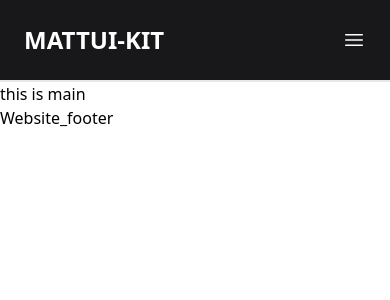
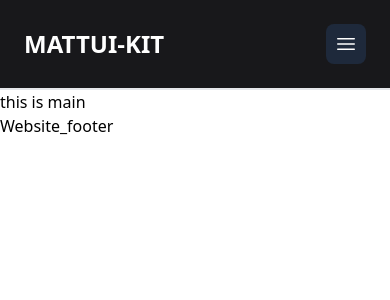
Before and after one commit to MattFreelanceWeb/mattui-kit, a Next.js app: page / in a window 390 px wide. Shown: the top 300 px of the page. Built offline with nearby package versions, Linux system fonts and the light colour scheme.

Commit message:
💄 add bg-slate-800 on the togglebtn menu for better ux

```diff
--- a/components/navigation/Website_navbar.tsx
+++ b/components/navigation/Website_navbar.tsx
@@ -85,7 +85,7 @@ function Website_navbar({}: Props) {
           onClick={() => {
             setToggleMenu(!toggleMenu);
           }}
-          className={`md:hidden`}
+          className={`md:hidden bg-slate-800 p-2 rounded-lg`}
         >
           {toggleMenu ? (
             <svg
```
